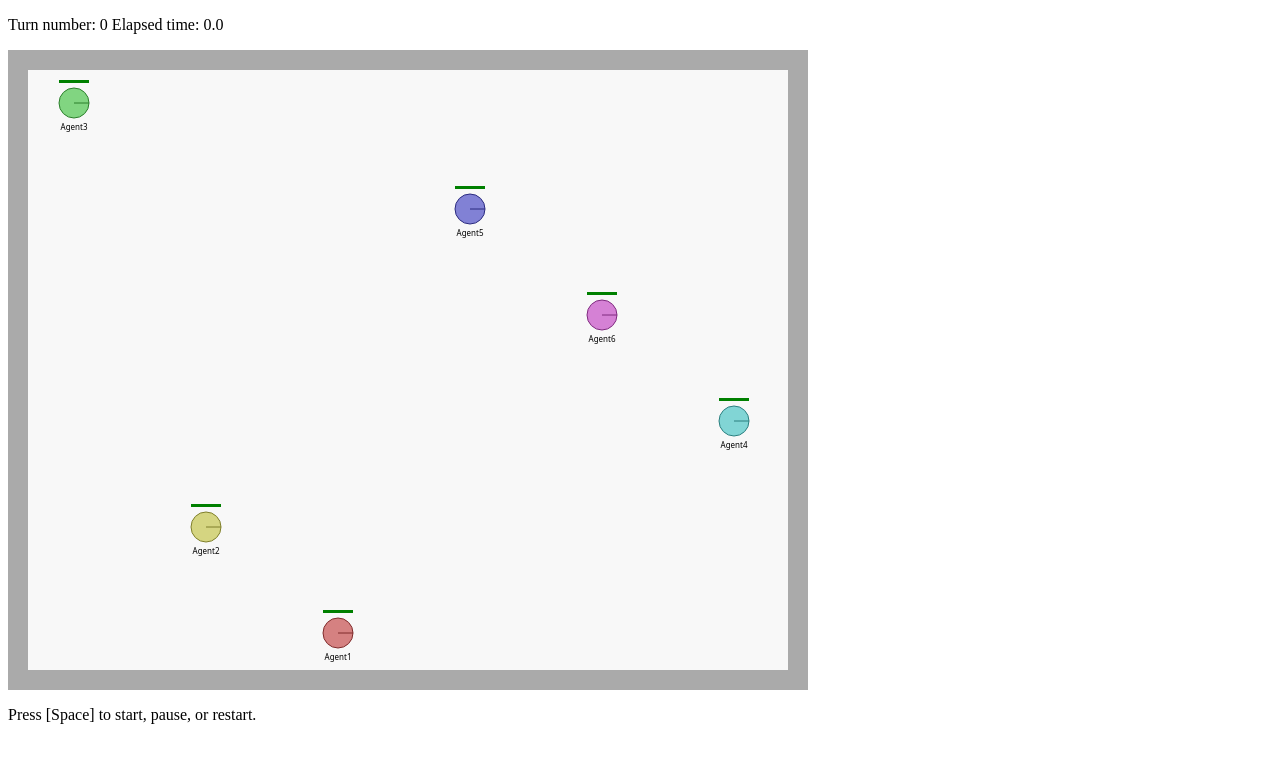
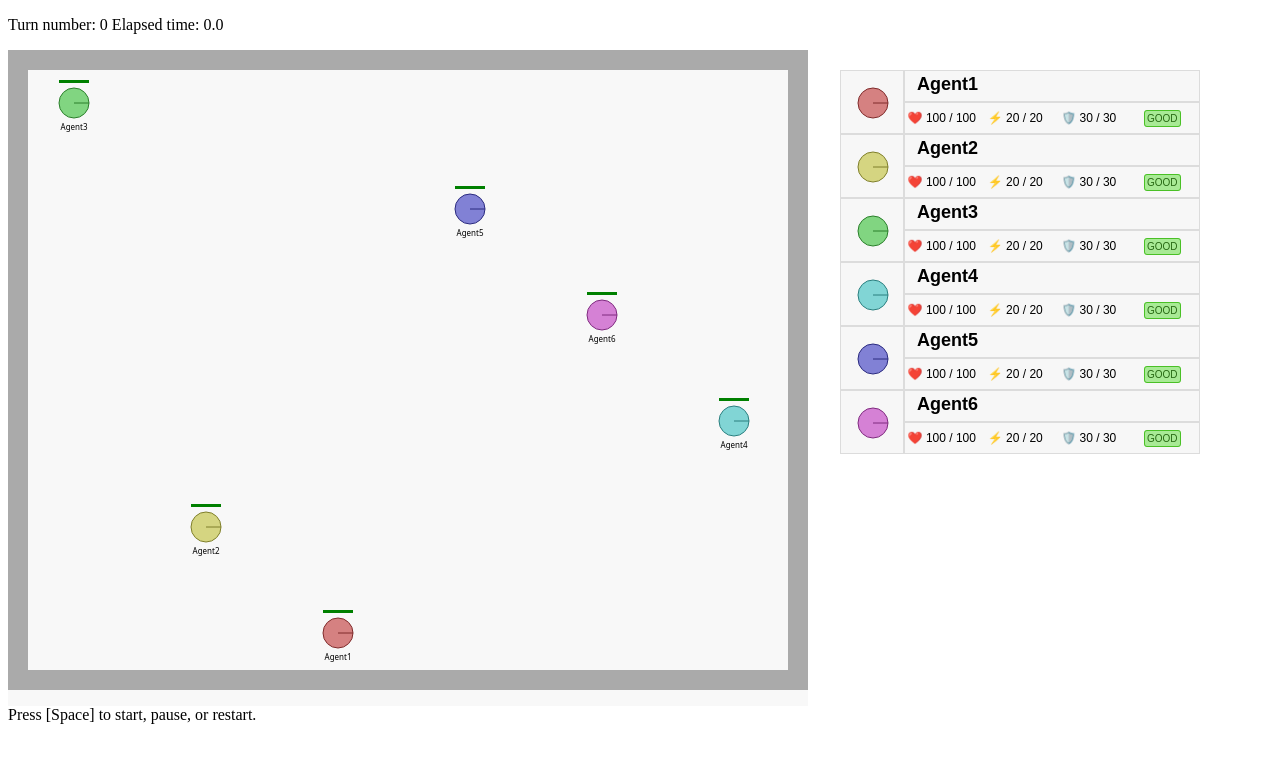
Before and after one commit to tlcornell/magic, a website: page src/index.html in a window 1280 px wide. Drawn offline with nearby package versions, Linux system fonts and the light colour scheme.

Commit message:
Add status display widget
It gets initialized, but doesn't actually track updates yet.

Uses CSS grid properties, so it might restrict us to very modern
browsers.

```diff
--- /dev/null
+++ b/src/StatusWidget.js
@@ -0,0 +1,153 @@
+
+var MAGIC = ((ns) => {
+
+	function StatusWidget (rootElement) {
+		this.root = rootElement;
+		this.agents = [];
+	}
+
+	StatusWidget.prototype.addAgentDisplay = function (agent, idx) {
+		this.agents.push(agent);
+
+		let ord = idx + 1,
+				item_id = `item-${ord}`,
+				img_id = `img-${ord}`,
+				name_id = `name-${ord}`,
+				status_id = `status-${ord}`;
+		// NOTE that all these IDs use the *ordinal* number of the actor
+
+		let portrait = this.mkPortrait(agent, idx);
+		portrait.style['grid-column'] = '1'
+		portrait.style['grid-row'] = `${ord*2 - 1}/${ord*2 + 1}`;
+		this.root.appendChild(portrait);
+		let name = this.mkName(name_id, agent.getName());
+		name.style['grid-column'] = '2/span 4'
+		name.style['grid-row'] = `${ord*2 - 1}`;
+		this.root.appendChild(name);
+		let status = this.mkStatus(status_id, agent);
+		status.style['grid-column'] = '2/span 4';
+		status.style['grid-row'] = `${ord*2}`;
+		this.root.appendChild(status);
+	}
+
+	StatusWidget.prototype.mkPortrait = function (agent, idx) {
+		let div = document.createElement('div');
+		div.style.margin = 0;
+		div.style.padding = 0;
+		div.setAttribute('class', 'widget-item');
+
+		let canvas = document.createElement('canvas');
+		canvas.setAttribute('width', '64');
+		canvas.setAttribute('height', '64');
+		canvas.class = 'widget-item';
+		let ctx = canvas.getContext('2d');
+		agent.sprite.renderBodyCannon(ctx, {x:32, y:32}, 0);
+		//drawBot(ctx, idx);
+		//drawImg(ctx);
+
+		div.appendChild(canvas);
+		return div;
+	}
+
+	StatusWidget.prototype.mkName = function (name_id, name) {
+		let div = document.createElement('div');
+		div.setAttribute('id', name_id);
+		div.setAttribute('class', 'widget-item name');
+		div.innerText = name;
+		div.style.paddingLeft = '12px';
+		div.style.paddingTop = '3px';
+		return div;
+	}
+
+	StatusWidget.prototype.mkStatus = function (status_id, agent) {
+		let div = document.createElement('div');
+		div.setAttribute('id', status_id);
+		div.setAttribute('class', 'widget-item status');
+		div.style['display'] ='grid';
+		div.style['grid-template-columns'] = '1fr 1fr 1fr 1fr';
+		div.style['align-items'] = 'center';
+		div.style['justify-items'] = 'center';
+
+		let health = document.createElement('div');
+		health.style['grid-column'] = '1';
+		health.style['grid-row'] = '1';
+		health.innerHTML =
+			`❤️
+			<span class="currHP">
+				${agent.getMaxHealth()}
+			</span>/<span class="maxHP">
+				${agent.getMaxHealth()}
+			</span>`;
+		div.appendChild(health);
+
+		let energy = document.createElement('div');
+		energy.style['grid-column'] = '2';
+		energy.style['grid-row'] = '1';
+		energy.innerHTML =
+		`⚡
+		<span class="currEnergy">
+			${agent.getMaxEnergy()}
+		</span>/<span class="maxEnergy">
+			${agent.getMaxEnergy()}
+		</span>`;
+		div.appendChild(energy);
+
+		let shields = document.createElement('div');
+		shields.style['grid-column'] = '3';
+		shields.style['grid-row'] = '1';
+		shields.innerHTML =
+			`🛡️
+			<span class="currShields">
+				${agent.getMaxShields()}
+			</span>/<span class="maxShields">
+				${agent.getMaxShields()}
+			</span>`;
+		div.appendChild(shields);
+
+		let condition = document.createElement('div');
+		condition.style['grid-column'] = '4';
+		condition.style['grid-row'] = '1';
+		condition.innerHTML =
+			`<span class="conditionVal">${agent.getCondition()}</span>`;
+		div.appendChild(condition);
+		return div;
+	}
+
+	/*
+	function drawImg(ctx) {
+		let img = new Image();
+		img.src = 'assets/placeholder.png';
+		img.onload = function () {
+			ctx.drawImage(img, 8, 8, 48, 48);
+		}
+	}
+
+	function drawBot(ctx, i) {
+		let color = ((360/numAgents) % 360) * i,
+				stroke = `hsl(${color}, 50%, 33%)`,
+				fill = `hsl(${color}, 50%, 67%)`,
+				radius = 15,
+				pos = {x: 32, y: 32},
+				aim = -45;
+		// render body
+		ctx.strokeStyle = stroke;
+		ctx.fillStyle = fill;
+		ctx.beginPath();
+		ctx.arc(pos.x, pos.y, radius, 0, 2 * Math.PI);
+		ctx.fill();
+		// render turret
+		ctx.moveTo(pos.x, pos.y);
+		let x2 = pos.x + (radius * Math.cos(aim)),
+				y2 = pos.y + (radius * Math.sin(aim));
+		ctx.lineTo(x2, y2);
+		ctx.stroke();
+
+	}
+	*/
+
+	// EXPORTS
+	ns.StatusWidget = StatusWidget;
+
+	return ns;
+
+})(MAGIC || {});
--- a/src/game.js
+++ b/src/game.js
@@ -201,6 +201,7 @@ var MAGIC = ((ns) => {
 				projectiles: [],
 			},
 		});
+		this.statusDisplay = []; // array of pairs of (agent,widget)?
 		this.graphics = new Graphics(this);
 		this.physics = new Physics(this);
 	};
@@ -244,11 +245,24 @@ var MAGIC = ((ns) => {
 		console.log("Game.prototype.initializeSubsystems");
 		this.graphics.initialize();
 		this.physics.initialize();
+		this.createStatusDisplay();
 	};
+
+	Game.prototype.createStatusDisplay = function () {
+		let widget = document.getElementsByClassName("status-widget")[0];
+		this.statusDisplay = new ns.StatusWidget(widget);
+	}
 
 	Game.prototype.populateTheArena = function () {
 		this.createMap();
 		this.createActors();
+		this.populateStatusDisplay();
+	};
+
+	Game.prototype.populateStatusDisplay = function () {
+		this.objects.actors.forEach((e, i) => {
+			this.statusDisplay.addAgentDisplay(e, i);
+		});
 	};
 
 	Game.prototype.createMap = function () {
@@ -299,7 +313,8 @@ var MAGIC = ((ns) => {
 				hw: {
 					cpu: 20,
 					energy: 20,
-					damage: 100
+					damage: 100,
+					shields: 30,
 				}
 			};
 			this.createActor(properties);
@@ -581,6 +596,8 @@ var MAGIC = ((ns) => {
 			fire: 0,
 			health: properties.hw.damage,
 			maxHealth: properties.hw.damage,
+			shields: properties.hw.shields,
+			maxShields: properties.hw.shields,
 			drv: {
 				x: 0,
 				y: 0,
@@ -611,6 +628,18 @@ var MAGIC = ((ns) => {
 	GenericActor.prototype.isEliminated = function () {
 		return this.getState() === Q_ELIMINATED;
 	};
+
+	GenericActor.prototype.getCondition = function () {
+		switch (this.getState()) {
+			case Q_NOT_DEAD:
+				return 'GOOD';
+			case Q_DEAD:
+			case Q_ELIMINATED:
+				return 'DEAD';
+			default:
+				return 'UNKNOWN';
+		}
+	}
 
 	GenericActor.prototype.getName = function () {
 		return this.name;
@@ -709,6 +738,10 @@ var MAGIC = ((ns) => {
 		this.energy = Math.min(this.maxEnergy, this.energy + 2);
 	}
 
+	GenericActor.prototype.getMaxEnergy = function () {
+		return this.maxEnergy;
+	}
+
 	GenericActor.prototype.getHealth = function () {
 		return this.health;
 	};
@@ -732,6 +765,14 @@ var MAGIC = ((ns) => {
 	GenericActor.prototype.getMaxHealth = function () {
 		return this.maxHealth;
 	};
+
+	GenericActor.prototype.getShields = function () {
+		return this.shields;
+	}
+
+	GenericActor.prototype.getMaxShields = function () {
+		return this.maxShields;
+	}
 
 	GenericActor.prototype.getSpeedX = function () {
 		return this.drv.x;
@@ -1179,8 +1220,6 @@ var MAGIC = ((ns) => {
 
 	function GenericActorSprite(properties) {
 		Object.assign(this, properties);
-		/* This is where we fill in the actual sprite details,
-		   that is, the animation that this sprite runs on initial creation. */
 	}
 
 	/**
@@ -1196,20 +1235,7 @@ var MAGIC = ((ns) => {
 				maxHealth = model.getMaxHealth();
 		if (model.isNotDead()) {
 			let ctx = gfx.getContext(Graphics.Layer.ACTIVE);
-			let stroke = `hsl(${this.color}, 50%, 33%)`,
-					fill = `hsl(${this.color}, 50%, 67%)`;
-			// render body
-			ctx.strokeStyle = stroke;
-			ctx.fillStyle = fill;
-			ctx.beginPath();
-			ctx.arc(pos.x, pos.y, radius, 0, 2 * Math.PI);
-			ctx.fill();
-			// render turret
-			ctx.moveTo(pos.x, pos.y);
-			let x2 = pos.x + (radius * Math.cos(aim)),
-					y2 = pos.y + (radius * Math.sin(aim));
-			ctx.lineTo(x2, y2);
-			ctx.stroke();
+			this.renderBodyCannon(ctx, pos, aim);
 			// decorations
 			// - label
 			ctx = gfx.getContext(Graphics.Layer.LABELS);
@@ -1253,6 +1279,24 @@ var MAGIC = ((ns) => {
 			throw new Error(`No valid drawing routine for ${name}`);
 		}
 	};
+
+	GenericActorSprite.prototype.renderBodyCannon = function (ctx, pos, aim) {
+		let radius = this.radius,
+				stroke = `hsl(${this.color}, 50%, 33%)`,
+				fill = `hsl(${this.color}, 50%, 67%)`;
+		// render body
+		ctx.strokeStyle = stroke;
+		ctx.fillStyle = fill;
+		ctx.beginPath();
+		ctx.arc(pos.x, pos.y, radius, 0, 2 * Math.PI);
+		ctx.fill();
+		// render turret
+		ctx.moveTo(pos.x, pos.y);
+		let x2 = pos.x + (radius * Math.cos(aim)),
+				y2 = pos.y + (radius * Math.sin(aim));
+		ctx.lineTo(x2, y2);
+		ctx.stroke();
+	}
 
 
 	function BulletSprite(properties) {
--- a/src/index.css
+++ b/src/index.css
@@ -1,11 +1,13 @@
 #arena {
+	float: left;
     position: relative;
     width: 800px;
     height: 640px;
     background: #F8F8F8;
+    padding-bottom: 1em;
 }
 
-canvas {
+#arena > canvas {
 	position: absolute;
 }
 
@@ -20,3 +22,47 @@ canvas {
 #labels-layer {
 	z-index: 3;
 }
+
+#roster {
+	float: left;
+	margin-left: 32px;
+	margin-top: 20px;
+}
+
+#note-to-self {
+	clear: both;
+}
+
+
+/*--------------------- Status Display Widget ------------------------*/
+
+.status-widget {
+	min-width: 360px;
+}
+.widget-item {
+	border: 1px solid rgb(220, 220, 220);
+	background-color: rgba(240, 240, 240, 0.5);
+	padding: 0;
+	margin: 0;
+}
+.status-widget {
+	display: grid;
+	grid-template-columns: 64px repeat(4, 1fr);
+	/*grid-gap: 4px;*/
+	grid-auto-rows: 32px;
+}
+.name {
+	font: bold 18px sans-serif;
+}
+.status {
+	font: 12px sans-serif;
+}
+.conditionVal {
+	/* color is for GOOD condition */
+	border: 1px solid hsl(106, 67%, 45%);
+	background-color: hsl(106, 67%, 75%);
+	border-radius: 3px;
+	padding: 2px;
+	color: hsl(106, 67%, 25%);
+	font: 10px sans-serif;
+}
--- a/src/index.html
+++ b/src/index.html
@@ -17,10 +17,15 @@ Turn number: <span id="turn-number">0</span>
 Elapsed time: <span id="elapsed-time">0.0</span>
 </p>
 
-<div id="arena">
+<div id="game">
+	<div id="arena">
+	</div>
+
+	<div id="roster" class="status-widget">
+	</div>
 </div>
 
-<p>
+<p id="note-to-self">
 Press [Space] to start, pause, or restart.
 </p>
 
@@ -35,6 +40,7 @@ Press [Space] to start, pause, or restart.
 <script src="../robots/WallBouncer.js"></script>
 <script src="../robots/GunTurret.js"></script>
 <script src="../robots/Navigator.js"></script>
+<script src="StatusWidget.js"></script>
 <script src="Interpreter.js"></script>
 <!-- Main Program -->
 <script src="game.js"></script>
```
Also changed, not shown: docs/2017-09.md (+192 -0 lines).
